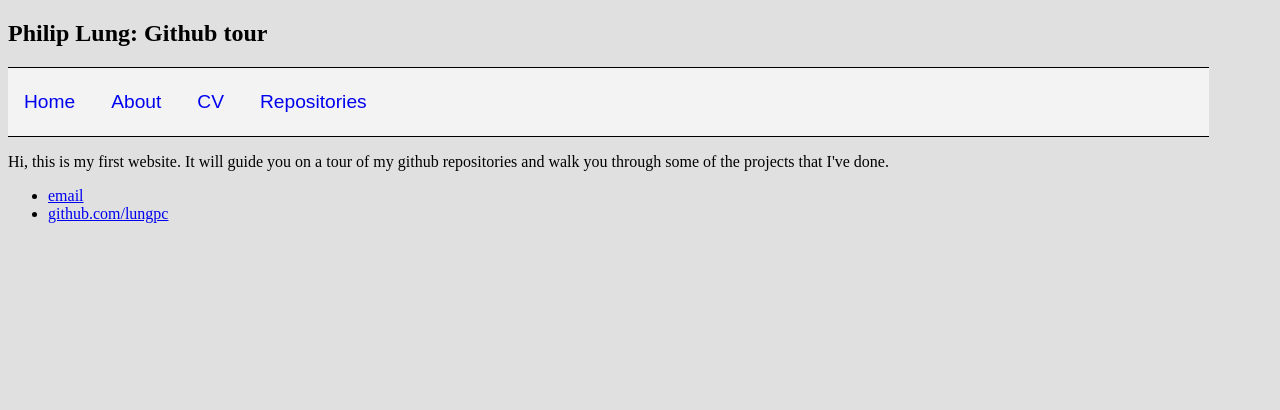
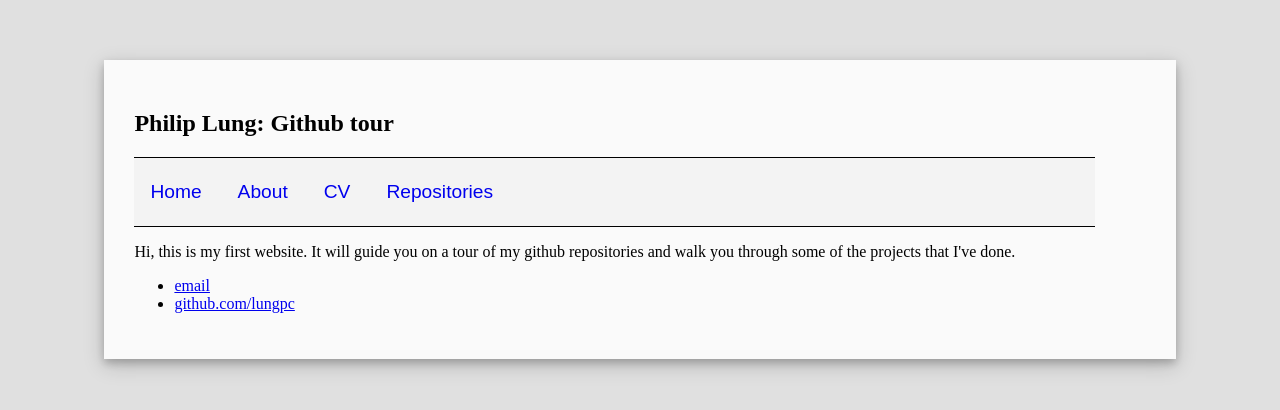
Before and after one commit to lungpc/lungpc.github.io, a Jekyll site: the page built from index.html, in a window 1280 px wide. Shown: the top 410 px of the page. Built offline with Jekyll 4.4.1, drawn with Linux system fonts in a browser that asks for light colours.

Commit message:
Update default.html

```diff
--- a/_layouts/default.html
+++ b/_layouts/default.html
@@ -6,6 +6,7 @@
 			<link rel="stylesheet" type="text/css" href="/css/style.css">
 		</head>
 		<body>
+			<div id="container">
 				<h2>Philip Lung: Github tour</h2>
 				<nav>
 	    			<ul>
@@ -15,16 +16,15 @@
 	        			<li><a href="/repositories">Repositories</a></li>
 	    			</ul>
 				</nav>
-			<div class="container">
 
 				{{ content }}
 
-			</div><!-- /.container -->
 				<footer>
 	    			<ul>
 	        			<li><a href="mailto:philip87@vt.edu">email</a></li>
 	        			<li><a href="https://github.com/lungpc">github.com/lungpc</a></li>
 					</ul>
 				</footer>
+			</div>
 		</body>
 	</html>
```
Lines whose indentation alone changed are shown as unchanged.
